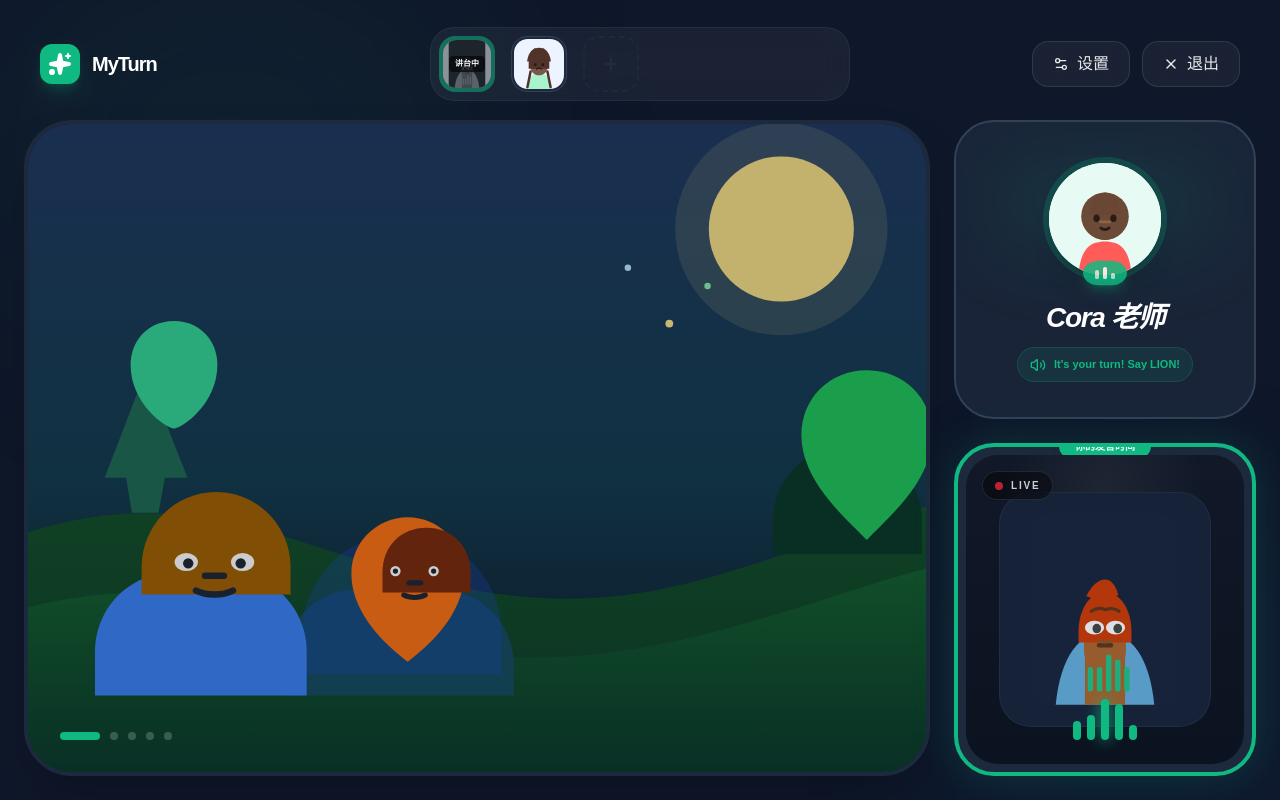
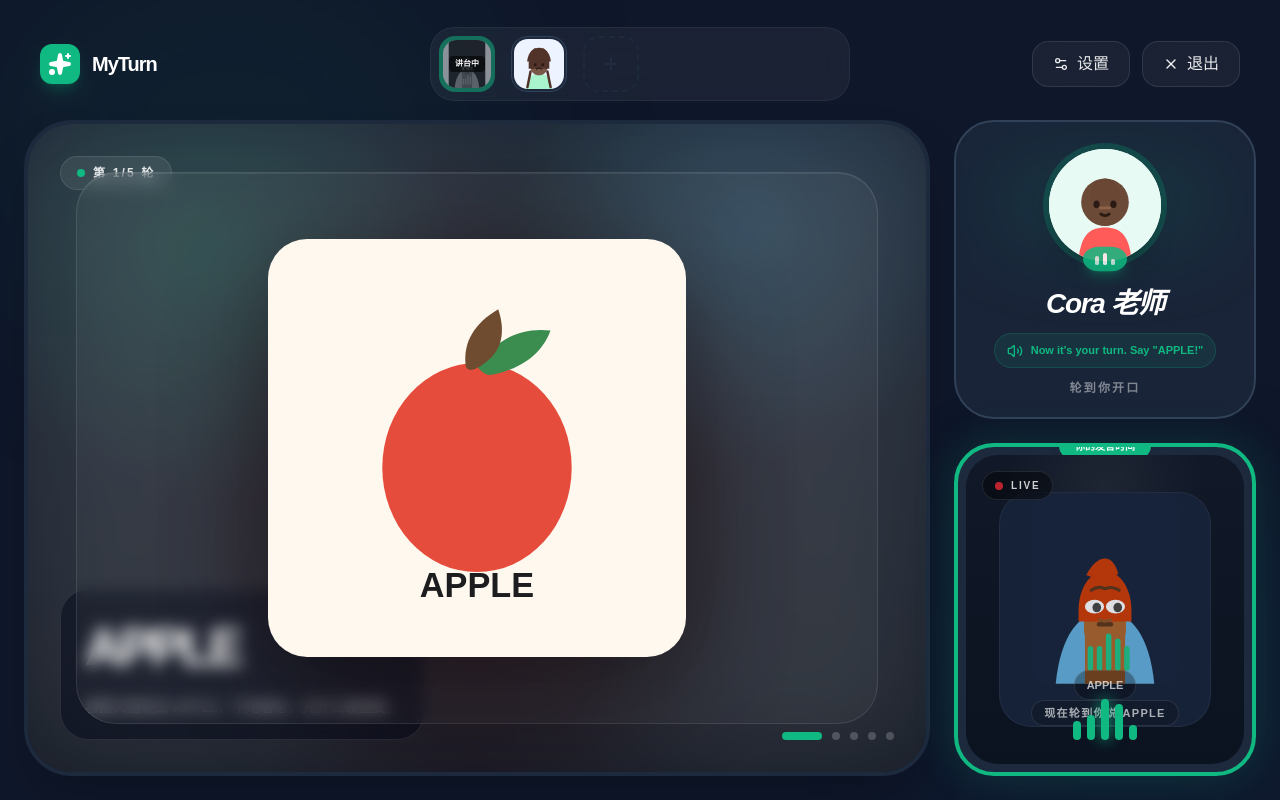
Before and after one commit to mchende/MyTurn, a Next.js app: page /lesson/weekday-1600 in a window 1280 px wide. Built offline with nearby package versions, Linux system fonts and the light colour scheme.

Commit message:
feat: complete phase 2 plan

```diff
--- a/src/features/classroom-shell/classroom-shell.tsx
+++ b/src/features/classroom-shell/classroom-shell.tsx
@@ -1,18 +1,13 @@
 'use client';
 
-import {
-  Plus,
-  Settings2,
-  Sparkles,
-  Volume2,
-  X,
-} from 'lucide-react';
+import { Settings2, Sparkles, Volume2, X } from 'lucide-react';
 import { motion, AnimatePresence } from 'framer-motion';
 
 import type { Lesson } from '@/features/lesson-config/lesson-schema';
 
 import { LessonBoard } from './lesson-board';
 import { StudentSeatStrip } from './student-seat-strip';
+import { useClassroomFlow } from './use-classroom-flow';
 
 type ClassroomShellProps = {
   lesson: Lesson;
@@ -29,6 +24,11 @@ export function ClassroomShell({
   sessionStatus,
   showReward = false,
 }: ClassroomShellProps) {
+  const flow = useClassroomFlow({
+    lesson,
+    forceReward: showReward,
+  });
+
   return (
     <main className="relative h-screen overflow-hidden bg-[#0F172A] px-4 py-4 text-white lg:px-6 lg:py-6">
       <div className="absolute left-0 top-0 h-[36vh] w-[36vw] rounded-full bg-[#10B981]/8 blur-[120px]" />
@@ -47,7 +47,7 @@ export function ClassroomShell({
           </div>
 
           <div className="flex flex-1 justify-center">
-            <StudentSeatStrip sessionId={sessionId} />
+            <StudentSeatStrip activeSeat={flow.activeSeat} sessionId={sessionId} />
           </div>
 
           <div className="flex w-1/4 min-w-[220px] items-center justify-end gap-3">
@@ -58,17 +58,29 @@ export function ClassroomShell({
 
         <div className="flex min-h-0 flex-1 gap-6">
           <section className="min-w-0 flex-[3]">
-            <LessonBoard lesson={lesson} sessionStatus={sessionStatus} showReward={showReward} />
+            <LessonBoard
+              currentItem={flow.currentItem}
+              currentItemIndex={flow.currentItemIndex}
+              progressCount={flow.progressCount}
+              sessionStatus={sessionStatus}
+              stageBadge={flow.stageBadge}
+              stagePrompt={flow.stagePrompt}
+            />
           </section>
 
           <aside className="flex w-full max-w-[360px] flex-1 flex-col gap-6">
-            <TeacherColumn showReward={showReward} />
-            <PodiumColumn />
+            <TeacherColumn hint={flow.teacherHint} message={flow.teacherMessage} />
+            <PodiumColumn
+              activeSeat={flow.activeSeat}
+              currentItem={flow.currentItem}
+              podiumCaption={flow.podiumCaption}
+              rewardVisible={flow.rewardVisible}
+            />
           </aside>
         </div>
       </div>
 
-      <CelebrateOverlay show={showReward} />
+      <CelebrateOverlay show={flow.rewardVisible} />
     </main>
   );
 }
@@ -91,7 +103,13 @@ function TopActionButton({
   );
 }
 
-function TeacherColumn({ showReward }: { showReward: boolean }) {
+function TeacherColumn({
+  hint,
+  message,
+}: {
+  hint: string;
+  message: string;
+}) {
   return (
     <section className="relative flex-[0.8] overflow-hidden rounded-[40px] border-2 border-slate-700 bg-slate-800/80 p-6">
       <div className="absolute inset-x-8 top-8 h-24 rounded-full bg-[#10B981]/10 blur-2xl" />
@@ -120,18 +138,41 @@ function TeacherColumn({ showReward }: { showReward: boolean }) {
         <p className="text-[28px] font-black italic tracking-[-0.05em]">Cora 老师</p>
         <div className="mt-2 inline-flex items-center gap-2 rounded-full border border-[#10B981]/20 bg-[#10B981]/10 px-3 py-2 text-[11px] font-bold text-[#10B981]">
           <Volume2 className="h-4 w-4" />
-          <span>{showReward ? 'Excellent!' : "It's your turn! Say LION!"}</span>
+          <span>{message}</span>
         </div>
+        <p className="mt-3 text-xs font-bold tracking-[0.18em] text-white/45">{hint}</p>
       </div>
     </section>
   );
 }
 
-function PodiumColumn() {
+function PodiumColumn({
+  activeSeat,
+  currentItem,
+  podiumCaption,
+  rewardVisible,
+}: {
+  activeSeat: 'me' | 'ai' | null;
+  currentItem: {
+    imageSrc: string;
+    text: string;
+  };
+  podiumCaption: string;
+  rewardVisible: boolean;
+}) {
   const bars = [0.42, 0.62, 1, 0.72, 0.5];
+  const isStudentTurn = activeSeat === 'me';
+  const liveAvatarSrc = activeSeat === 'ai' ? '/avatars/student-bobby.svg' : '/avatars/reward-student.svg';
+  const liveAvatarAlt = activeSeat === 'ai' ? 'Bobby 讲台画面' : '我的摄像头占位';
 
   return (
-    <section className="relative flex-1 overflow-hidden rounded-[40px] border-4 border-[#10B981] bg-slate-800 p-2 shadow-[0_0_40px_rgba(16,185,129,0.18)]">
+    <section
+      className={`relative flex-1 overflow-hidden rounded-[40px] border-4 bg-slate-800 p-2 ${
+        isStudentTurn
+          ? 'border-[#10B981] shadow-[0_0_40px_rgba(16,185,129,0.18)]'
+          : 'border-white/15 shadow-[0_0_24px_rgba(15,23,42,0.32)]'
+      }`}
+    >
       <div className="absolute -top-3 left-1/2 -translate-x-1/2 rounded-full bg-[#10B981] px-4 py-1 text-[10px] font-black text-white shadow-lg">
         你的发言时间
       </div>
@@ -147,13 +188,22 @@ function PodiumColumn() {
         </div>
 
         <div className="flex flex-1 items-center justify-center bg-[radial-gradient(circle_at_50%_10%,rgba(255,255,255,0.06),transparent_32%),linear-gradient(180deg,#111827_0%,#0b1220_100%)]">
-          <div className="flex h-[76%] w-[76%] items-center justify-center rounded-[32px] border border-white/5 bg-[#162238]">
+          <div className="flex h-[76%] w-[76%] flex-col items-center justify-center rounded-[32px] border border-white/5 bg-[#162238]">
             <img
-              alt="我的摄像头占位"
+              alt={liveAvatarAlt}
               className="h-[82%] w-[82%] object-contain opacity-90"
-              src="/avatars/reward-student.svg"
+              src={liveAvatarSrc}
             />
+            <div className="mt-4 rounded-full border border-white/10 bg-black/20 px-3 py-1 text-[11px] font-bold tracking-[0.12em] text-white/65">
+              {podiumCaption}
+            </div>
           </div>
+        </div>
+
+        <div className="absolute bottom-16 left-6 right-6 flex items-center justify-center">
+          <p className="rounded-full border border-white/10 bg-black/30 px-3 py-1.5 text-[11px] font-bold text-white/70">
+            {rewardVisible ? 'GREAT JOB!' : currentItem.text.toUpperCase()}
+          </p>
         </div>
 
         <div className="absolute bottom-6 left-6 right-6 flex h-12 items-end justify-center gap-1.5">
--- a/src/features/classroom-shell/lesson-board.tsx
+++ b/src/features/classroom-shell/lesson-board.tsx
@@ -1,32 +1,71 @@
-import type { Lesson } from '@/features/lesson-config/lesson-schema';
-
 type LessonBoardProps = {
-  lesson: Lesson;
+  currentItem: {
+    imageAlt: string;
+    imageSrc: string;
+    text: string;
+  };
+  currentItemIndex: number;
+  progressCount: number;
+  stageBadge: string;
+  stagePrompt: string;
   sessionStatus: string;
-  showReward?: boolean;
 };
 
-export function LessonBoard({ lesson, sessionStatus }: LessonBoardProps) {
+export function LessonBoard({
+  currentItem,
+  currentItemIndex,
+  progressCount,
+  stageBadge,
+  stagePrompt,
+  sessionStatus,
+}: LessonBoardProps) {
   return (
     <section
-      aria-label={`${lesson.title} 课堂舞台`}
+      aria-label={`${currentItem.text} 课堂舞台`}
       className="relative h-full min-h-0 overflow-hidden rounded-[48px] border-4 border-slate-800 bg-slate-900 shadow-2xl"
       data-testid="classroom-stage"
     >
+      <div className="absolute inset-0 bg-[radial-gradient(circle_at_20%_20%,rgba(16,185,129,0.18),transparent_28%),radial-gradient(circle_at_80%_16%,rgba(56,189,248,0.16),transparent_26%),linear-gradient(180deg,#132033_0%,#0B1220_100%)]" />
       <img
-        alt="动物课堂主画面"
-        className="h-full w-full object-cover"
-        src="/stage/zoo-immersive-stage.svg"
+        alt={currentItem.imageAlt}
+        className="absolute inset-0 h-full w-full scale-110 object-cover opacity-15 blur-3xl"
+        src={currentItem.imageSrc}
       />
+      <div className="absolute inset-0 bg-black/10" />
 
-      <div className="absolute inset-0 bg-black/20" />
+      <div className="absolute left-8 top-8 inline-flex items-center gap-2 rounded-full border border-white/10 bg-white/8 px-4 py-2 text-xs font-black tracking-[0.18em] text-white/85 backdrop-blur-md">
+        <span className="h-2 w-2 rounded-full bg-[#10B981]" />
+        {stageBadge}
+      </div>
 
-      <div className="absolute bottom-8 left-8 flex items-center gap-2.5">
-        <span className="h-2 w-10 rounded-full bg-[#10B981]" />
-        <span className="h-2 w-2 rounded-full bg-white/20" />
-        <span className="h-2 w-2 rounded-full bg-white/20" />
-        <span className="h-2 w-2 rounded-full bg-white/20" />
-        <span className="h-2 w-2 rounded-full bg-white/20" />
+      <div className="relative z-10 flex h-full items-center justify-center p-12">
+        <div className="flex h-full w-full items-center justify-center rounded-[40px] border border-white/10 bg-white/[0.04] shadow-[inset_0_1px_0_rgba(255,255,255,0.08)] backdrop-blur-sm">
+          <img
+            alt={currentItem.imageAlt}
+            className="max-h-[76%] max-w-[76%] object-contain drop-shadow-[0_30px_50px_rgba(0,0,0,0.38)]"
+            src={currentItem.imageSrc}
+          />
+        </div>
+      </div>
+
+      <div className="absolute bottom-8 left-8 max-w-[520px] rounded-[28px] border border-white/10 bg-slate-950/45 px-6 py-5 backdrop-blur-md">
+        <p className="text-[clamp(2rem,4vw,3.3rem)] font-black uppercase tracking-[-0.06em] text-white">
+          {currentItem.text}
+        </p>
+        <p className="mt-2 text-sm leading-6 text-white/70">{stagePrompt}</p>
+      </div>
+
+      <div className="absolute bottom-8 right-8 flex items-center gap-2.5">
+        {Array.from({ length: progressCount }, (_, index) => {
+          const isActive = index === currentItemIndex;
+
+          return (
+            <span
+              className={isActive ? 'h-2 w-10 rounded-full bg-[#10B981]' : 'h-2 w-2 rounded-full bg-white/20'}
+              key={index}
+            />
+          );
+        })}
       </div>
 
       <p className="sr-only">{sessionStatus}</p>
--- a/src/features/classroom-shell/student-seat-strip.tsx
+++ b/src/features/classroom-shell/student-seat-strip.tsx
@@ -1,21 +1,29 @@
 import { Plus } from 'lucide-react';
 
 type StudentSeatStripProps = {
+  activeSeat: 'me' | 'ai' | null;
   sessionId: string;
 };
 
-export function StudentSeatStrip({ sessionId }: StudentSeatStripProps) {
+export function StudentSeatStrip({ activeSeat, sessionId }: StudentSeatStripProps) {
   return (
     <section className="w-full max-w-[420px]" data-testid="classroom-seat-strip">
       <div className="flex items-center gap-4 rounded-[24px] border border-white/5 bg-white/5 p-2 backdrop-blur-md">
         <SeatAvatar
           imageAlt="我的席位"
           imageSrc="/avatars/reward-student.svg"
-          isOnStage
+          isOnStage={activeSeat === 'me'}
           label="我"
           sessionId={sessionId}
+          testId="seat-me"
         />
-        <SeatAvatar imageAlt="AI 同学 Bobby" imageSrc="/avatars/student-bobby.svg" label="AI" />
+        <SeatAvatar
+          imageAlt="AI 同学 Bobby"
+          imageSrc="/avatars/student-bobby.svg"
+          isOnStage={activeSeat === 'ai'}
+          label="AI"
+          testId="seat-ai"
+        />
         <div className="flex h-14 w-14 items-center justify-center rounded-2xl border-2 border-dashed border-slate-800 text-slate-700">
           <Plus className="h-5 w-5 opacity-40" />
         </div>
@@ -30,15 +38,17 @@ function SeatAvatar({
   label,
   isOnStage = false,
   sessionId,
+  testId,
 }: {
   imageSrc: string;
   imageAlt: string;
   label: string;
   isOnStage?: boolean;
   sessionId?: string;
+  testId?: string;
 }) {
   return (
-    <div className="relative">
+    <div className="relative" data-on-stage={isOnStage} data-testid={testId}>
       <div
         className={`flex h-14 w-14 items-center justify-center rounded-2xl p-0.5 ${
           isOnStage ? 'border-2 border-[#10B981] bg-[#10B981] opacity-50' : 'border border-slate-700 bg-slate-800'
--- /dev/null
+++ b/src/features/classroom-shell/use-classroom-flow.ts
@@ -0,0 +1,204 @@
+'use client';
+
+import { useEffect, useState } from 'react';
+
+import type { Lesson, LessonItem } from '@/features/lesson-config/lesson-schema';
+
+export type ClassroomFlowPhase =
+  | 'teacher_prompt'
+  | 'ai_model'
+  | 'student_turn'
+  | 'teacher_feedback'
+  | 'celebration'
+  | 'wrap_up';
+
+type ActiveSeat = 'me' | 'ai' | null;
+
+const FLOW_SEQUENCE: ClassroomFlowPhase[] = [
+  'teacher_prompt',
+  'ai_model',
+  'student_turn',
+  'teacher_feedback',
+  'celebration',
+];
+
+export const CLASSROOM_FLOW_DURATIONS: Record<Exclude<ClassroomFlowPhase, 'wrap_up'>, number> = {
+  teacher_prompt: 1800,
+  ai_model: 1800,
+  student_turn: 2200,
+  teacher_feedback: 1600,
+  celebration: 1400,
+};
+
+export type ClassroomFlowState = {
+  activeSeat: ActiveSeat;
+  currentItem: LessonItem;
+  currentItemIndex: number;
+  phase: ClassroomFlowPhase;
+  podiumCaption: string;
+  progressCount: number;
+  rewardVisible: boolean;
+  stageBadge: string;
+  stagePrompt: string;
+  teacherHint: string;
+  teacherMessage: string;
+};
+
+type UseClassroomFlowOptions = {
+  lesson: Lesson;
+  forceReward?: boolean;
+};
+
+export function useClassroomFlow({
+  lesson,
+  forceReward = false,
+}: UseClassroomFlowOptions): ClassroomFlowState {
+  const [itemIndex, setItemIndex] = useState(0);
+  const [phaseIndex, setPhaseIndex] = useState(0);
+  const [hasWrappedUp, setHasWrappedUp] = useState(false);
+
+  const totalItems = lesson.items.length;
+  const sequencePhase = FLOW_SEQUENCE[phaseIndex] ?? 'teacher_prompt';
+  const phase = forceReward ? 'celebration' : hasWrappedUp ? 'wrap_up' : sequencePhase;
+  const currentItem = lesson.items[itemIndex] ?? lesson.items[0];
+
+  useEffect(() => {
+    if (forceReward || hasWrappedUp) {
+      return;
+    }
+
+    const duration = CLASSROOM_FLOW_DURATIONS[sequencePhase];
+    const timer = window.setTimeout(() => {
+      if (phaseIndex < FLOW_SEQUENCE.length - 1) {
+        setPhaseIndex(phaseIndex + 1);
+        return;
+      }
+
+      if (itemIndex < totalItems - 1) {
+        setItemIndex(itemIndex + 1);
+        setPhaseIndex(0);
+        return;
+      }
+
+      setHasWrappedUp(true);
+    }, duration);
+
+    return () => window.clearTimeout(timer);
+  }, [forceReward, hasWrappedUp, itemIndex, phaseIndex, sequencePhase, totalItems]);
+
+  return {
+    activeSeat: getActiveSeat(phase),
+    currentItem,
+    currentItemIndex: itemIndex,
+    phase,
+    podiumCaption: getPodiumCaption(phase, currentItem),
+    progressCount: totalItems,
+    rewardVisible: forceReward || phase === 'celebration',
+    stageBadge: getStageBadge(phase, itemIndex, totalItems),
+    stagePrompt: getStagePrompt(phase, currentItem),
+    teacherHint: getTeacherHint(phase),
+    teacherMessage: getTeacherMessage(phase, currentItem),
+  };
+}
+
+function getActiveSeat(phase: ClassroomFlowPhase): ActiveSeat {
+  if (phase === 'ai_model') {
+    return 'ai';
+  }
+
+  if (phase === 'student_turn' || phase === 'teacher_feedback' || phase === 'celebration') {
+    return 'me';
+  }
+
+  return null;
+}
+
+function getStageBadge(phase: ClassroomFlowPhase, itemIndex: number, totalItems: number) {
+  if (phase === 'wrap_up') {
+    return '课堂收尾';
+  }
+
+  return `第 ${itemIndex + 1}/${totalItems} 轮`;
+}
+
+function getTeacherHint(phase: ClassroomFlowPhase) {
+  switch (phase) {
+    case 'teacher_prompt':
+      return '老师点名中';
+    case 'ai_model':
+      return 'Bobby 示范中';
+    case 'student_turn':
+      return '轮到你开口';
+    case 'teacher_feedback':
+      return '老师鼓励中';
+    case 'celebration':
+      return '奖励时刻';
+    case 'wrap_up':
+      return '课堂小结';
+    default:
+      return '课堂进行中';
+  }
+}
+
+function getTeacherMessage(phase: ClassroomFlowPhase, item: LessonItem) {
+  const word = item.text.toUpperCase();
+
+  switch (phase) {
+    case 'teacher_prompt':
+      return `Look carefully. Can you find the ${word}?`;
+    case 'ai_model':
+      return `Listen to Bobby first: "${word}!"`;
+    case 'student_turn':
+      return `Now it's your turn. Say "${word}!"`;
+    case 'teacher_feedback':
+      return `Excellent! You said "${word}" so clearly!`;
+    case 'celebration':
+      return 'Excellent!';
+    case 'wrap_up':
+      return 'Wonderful work today. See you next class!';
+    default:
+      return `Let's say ${word}!`;
+  }
+}
+
+function getStagePrompt(phase: ClassroomFlowPhase, item: LessonItem) {
+  const word = item.text.toUpperCase();
+
+  switch (phase) {
+    case 'teacher_prompt':
+      return `老师正在引导你观察图片，马上进入 ${word} 发音练习。`;
+    case 'ai_model':
+      return `Bobby 先做一次示范，你可以先听清楚再开口。`;
+    case 'student_turn':
+      return `看图大胆说出 ${word}，不用着急，先开口最重要。`;
+    case 'teacher_feedback':
+      return `Cora 正在即时反馈，给你一个非常正向的鼓励。`;
+    case 'celebration':
+      return `回答完成，奖励反馈正在触发，课堂节奏继续推进。`;
+    case 'wrap_up':
+      return '这一轮课堂已经完成，准备进入下一次上课体验。';
+    default:
+      return '';
+  }
+}
+
+function getPodiumCaption(phase: ClassroomFlowPhase, item: LessonItem) {
+  const word = item.text.toUpperCase();
+
+  switch (phase) {
+    case 'teacher_prompt':
+      return `准备上讲台：目标词 ${word}`;
+    case 'ai_model':
+      return `Bobby 正在示范 ${word}`;
+    case 'student_turn':
+      return `现在轮到你说 ${word}`;
+    case 'teacher_feedback':
+      return `老师刚刚表扬了你的 ${word}`;
+    case 'celebration':
+      return '奖励反馈播放中';
+    case 'wrap_up':
+      return '本节课堂已完成';
+    default:
+      return '';
+  }
+}
--- a/src/features/homepage/homepage-shell.tsx
+++ b/src/features/homepage/homepage-shell.tsx
@@ -73,9 +73,6 @@ export function HomepageShell({ viewModel }: { viewModel: TodayScheduleViewModel
         <section className="flex min-w-0 flex-1 flex-col overflow-hidden">
           <header className="flex h-24 shrink-0 items-center justify-between border-b border-[#E5E7EB] bg-white/70 px-8 backdrop-blur-md xl:px-10">
             <div className="flex items-center gap-4">
-              <div className="flex h-12 w-12 items-center justify-center rounded-[20px] bg-[#10B981] text-white shadow-[0_14px_30px_rgba(16,185,129,0.2)]">
-                <Sparkles className="h-6 w-6 fill-current" />
-              </div>
               <h1 className="text-3xl font-black tracking-[-0.05em]">MyTurn</h1>
               <span className="text-[#D1D5DB]">|</span>
               <p className="text-sm font-black text-[#9CA3AF]">{viewModel.todayLabel}</p>
```
Also changed, not shown: 2 other files (tests, documents, lock files or other folders).
